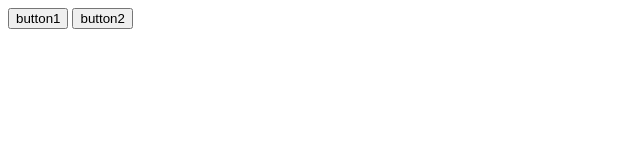
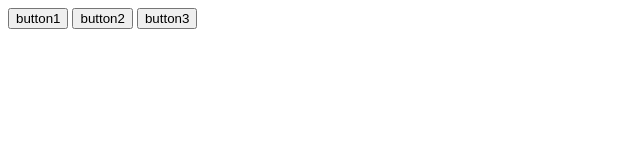
Before and after one commit to yoojat/TempTest, a plain HTML site: page index.html in a window 1280 px wide. Shown: the whole page, without its empty margins (0-640 px from the left). Drawn offline with Linux system fonts and the light colour scheme.

Commit message:
디자인완성

```diff
--- a/index.html
+++ b/index.html
@@ -3,5 +3,6 @@
   <body>
     <button>button1</button>
     <button>button2</button>
+    <button>button3</button>
   </body>
 </html>
```
